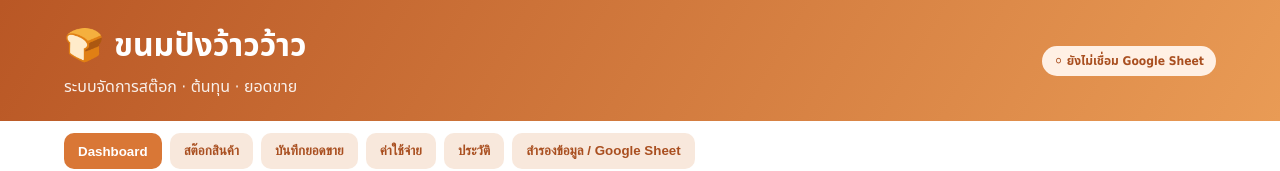
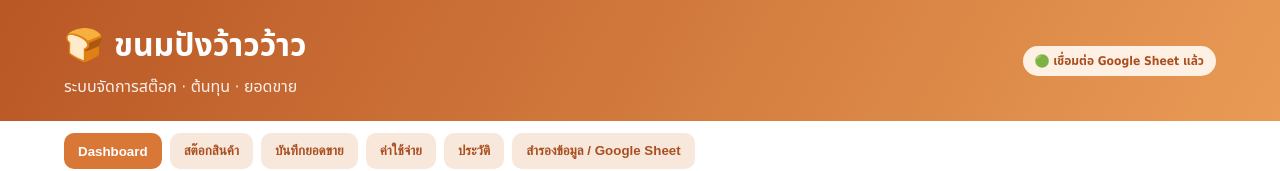
Before and after one commit to poraminkakandeeforwork-bit/por, a plain HTML site: page index.html in a window 1280 px wide. Shown: the top 171 px of the page. Drawn offline with Linux system fonts and the light colour scheme.

Commit message:
Set default GAS URL for Google Apps Script

```diff
--- a/index.html
+++ b/index.html
@@ -85,7 +85,7 @@ footer{text-align:center;color:var(--muted);padding:24px;font-size:12px}
 <script>
 // =========================================================================
 // วางลิงก์ Google Apps Script (Web App URL) ของคุณในเครื่องหมายคำพูดด้านล่างนี้
-const DEFAULT_GAS_URL = "";
+const DEFAULT_GAS_URL = "https://script.google.com/macros/s/AKfycbyPjzeIfu0uluPoZTO3jGPVp6M89Y9TQXTMnDfJSl2dAX3tLK2FYC5c5LVAnPf4_mPO3g/exec";
 // =========================================================================
 
 const initialProducts=["ฝอยทอง","ฝอยทองลูกเกด","ลูกเกด","มะพร้าว","มะพร้าวสังขยาใบเตย","เนยสด","สังขยาใบเตย","ช็อกโกแลต","หมูหยอง","หมูหยองพริกเผา"];
```
